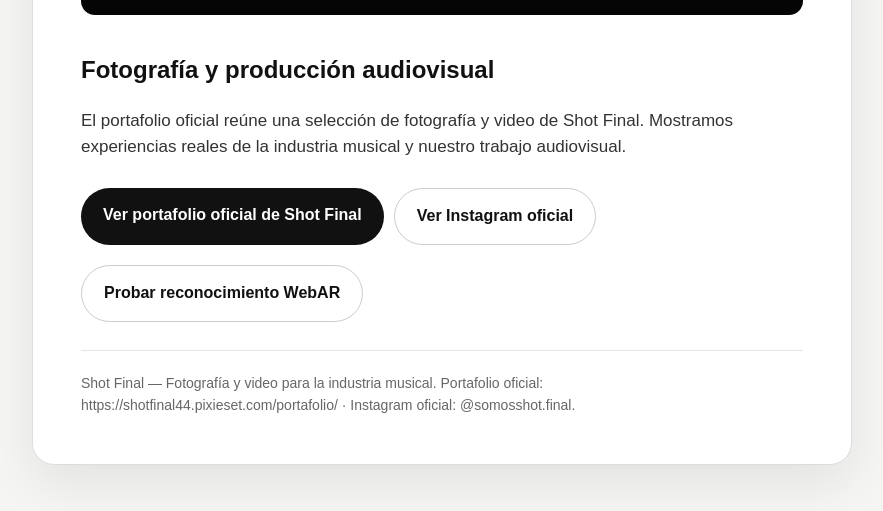
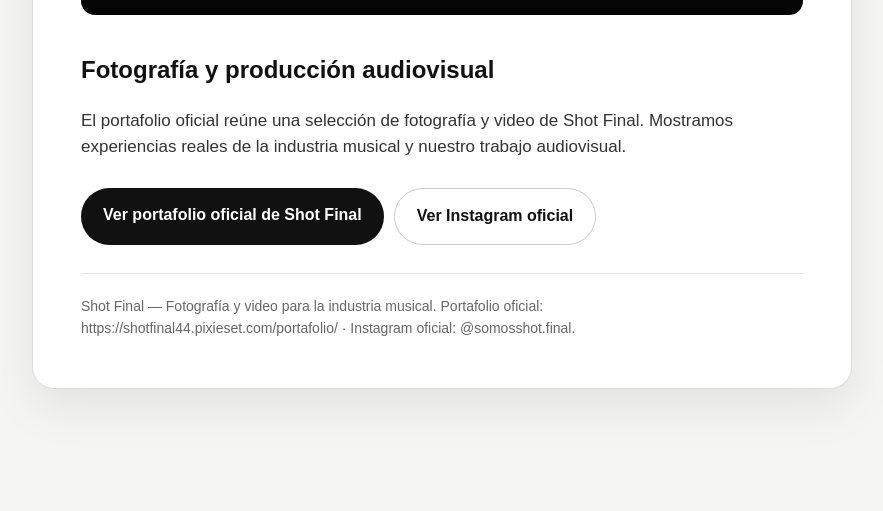
Before and after one commit to edixteracosta-commits/shot-final-webar, a plain HTML site: page shot-final/index.html in a window 1280 px wide. Shown: the part 2841-3352 px from the top of the page, without its empty margins (198-1081 px from the left). After the commit the page ends 3302 px from the top, so only its background shows below. Drawn offline with Linux system fonts and the light colour scheme.

Commit message:
Remove obsolete camera button but keep logo and Pixieset portfolio link

```diff
--- a/shot-final/index.html
+++ b/shot-final/index.html
@@ -183,7 +183,7 @@
       <div class="actions">
         <a class="cta" href="https://shotfinal44.pixieset.com/portafolio/" rel="noopener external">Ver portafolio oficial de Shot Final</a>
         <a class="cta secondary" href="https://www.instagram.com/somosshot.final/" rel="noopener external">Ver Instagram oficial</a>
-        <a class="cta secondary" href="../">Probar reconocimiento WebAR</a>
+
       </div>
 
       <div class="meta">Shot Final — Fotografía y video para la industria musical. Portafolio oficial: https://shotfinal44.pixieset.com/portafolio/ · Instagram oficial: @somosshot.final.</div>
```
